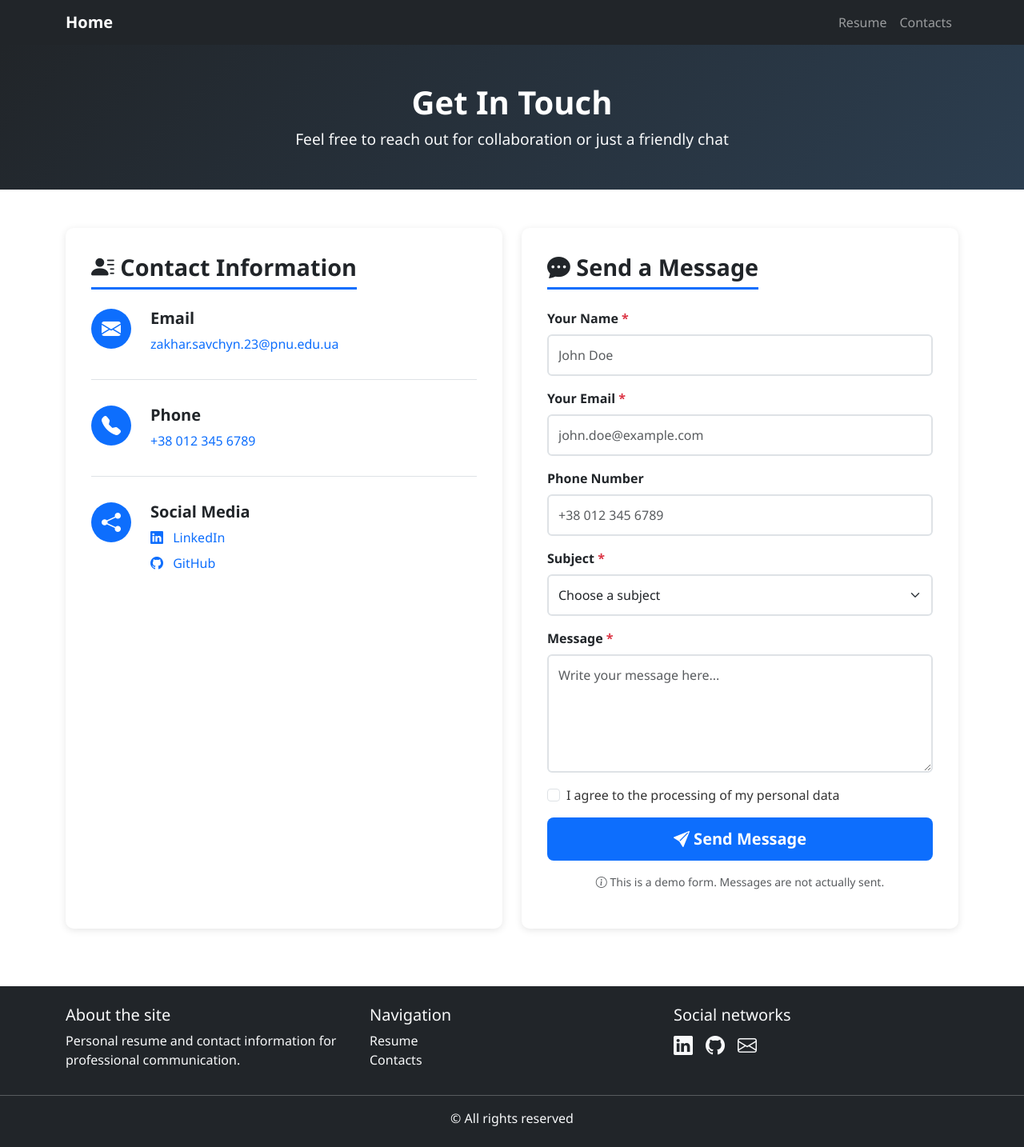
After one commit to zave52/flask-app-lab, a Flask app: template templates/contact.html in a window 1280 px wide. The commit adds this page. Shown: the whole page at 80% size. Run offline with Flask 3, Linux system fonts and the light colour scheme; the template is opened without the code that fills it, so the values that code supplies are empty.

Commit message:
Added contact.html with updated style.css

```diff
--- a/static/css/style.css
+++ b/static/css/style.css
@@ -277,6 +277,183 @@ body {
     text-decoration: underline !important;
 }
 
+.contact-header {
+    background: linear-gradient(135deg, var(--dark-color) 0%, #2c3e50 100%);
+    color: white;
+    padding: 3rem 0;
+    margin-bottom: 2rem;
+    text-align: center;
+}
+
+.contact-title {
+    font-size: 2.5rem;
+    font-weight: 700;
+    margin-bottom: 0.5rem;
+}
+
+.contact-subtitle {
+    font-size: 1.2rem;
+    color: var(--light-bg);
+    margin-bottom: 0;
+}
+
+.contact-info-section,
+.contact-form-section {
+    background: white;
+    padding: 2rem;
+    border-radius: 10px;
+    box-shadow: 0 2px 10px rgba(0, 0, 0, 0.1);
+    height: 100%;
+}
+
+.contact-item {
+    display: flex;
+    align-items: flex-start;
+    margin-bottom: 2rem;
+    padding-bottom: 2rem;
+    border-bottom: 1px solid var(--border-color);
+}
+
+.contact-item:last-child {
+    border-bottom: none;
+    margin-bottom: 0;
+    padding-bottom: 0;
+}
+
+.contact-icon {
+    width: 50px;
+    height: 50px;
+    background: var(--primary-color);
+    border-radius: 50%;
+    display: flex;
+    align-items: center;
+    justify-content: center;
+    margin-right: 1.5rem;
+    flex-shrink: 0;
+}
+
+.contact-icon i {
+    font-size: 1.5rem;
+    color: white;
+}
+
+.contact-details h5 {
+    font-weight: 700;
+    color: var(--dark-color);
+    margin-bottom: 0.5rem;
+}
+
+.contact-details a {
+    color: var(--primary-color);
+    text-decoration: none;
+    transition: color 0.3s ease;
+}
+
+.contact-details a:hover {
+    color: var(--dark-color);
+    text-decoration: underline;
+}
+
+.contact-details p {
+    margin-bottom: 0.25rem;
+}
+
+.social-links-list {
+    display: flex;
+    flex-direction: column;
+    gap: 0.5rem;
+}
+
+.social-link-item {
+    color: var(--primary-color);
+    text-decoration: none;
+    transition: all 0.3s ease;
+    display: inline-block;
+}
+
+.social-link-item:hover {
+    color: var(--dark-color);
+    transform: translateX(5px);
+}
+
+.social-link-item i {
+    margin-right: 0.5rem;
+}
+
+.contact-form .form-control,
+.contact-form .form-select {
+    border: 2px solid var(--border-color);
+    padding: 0.75rem;
+    transition: all 0.3s ease;
+}
+
+.contact-form .form-control:focus,
+.contact-form .form-select:focus {
+    border-color: var(--primary-color);
+    box-shadow: 0 0 0 0.2rem rgba(13, 110, 253, 0.25);
+}
+
+.contact-form .form-label {
+    font-weight: 600;
+    color: var(--dark-color);
+    margin-bottom: 0.5rem;
+}
+
+.contact-form textarea.form-control {
+    resize: vertical;
+}
+
+.contact-form .btn-primary {
+    background: var(--primary-color);
+    border: none;
+    padding: 0.75rem 2rem;
+    font-weight: 600;
+    transition: all 0.3s ease;
+}
+
+.contact-form .btn-primary:hover {
+    background: var(--dark-color);
+    transform: translateY(-2px);
+    box-shadow: 0 4px 12px rgba(0, 0, 0, 0.2);
+}
+
+.availability-section {
+    background: var(--light-bg);
+    padding: 2rem;
+    border-radius: 10px;
+}
+
+.availability-card {
+    text-align: center;
+    padding: 2rem;
+    background: white;
+    border-radius: 10px;
+    box-shadow: 0 2px 8px rgba(0, 0, 0, 0.1);
+    transition: all 0.3s ease;
+}
+
+.availability-card:hover {
+    transform: translateY(-5px);
+    box-shadow: 0 5px 15px rgba(0, 0, 0, 0.15);
+}
+
+.availability-card i {
+    font-size: 2.5rem;
+    color: var(--primary-color);
+    margin-bottom: 1rem;
+}
+
+.availability-card h5 {
+    font-weight: 700;
+    color: var(--dark-color);
+    margin-bottom: 0.5rem;
+}
+
+.availability-card p {
+    color: #6c757d;
+    margin-bottom: 0;
+}
+
 @media (max-width: 768px) {
     .resume-title {
         font-size: 2rem;
@@ -319,6 +496,28 @@ body {
     .nav-link.active::after {
         width: 100%;
     }
+
+    .contact-title {
+        font-size: 2rem;
+    }
+
+    .contact-subtitle {
+        font-size: 1rem;
+    }
+
+    .contact-info-section,
+    .contact-form-section {
+        padding: 1.5rem;
+    }
+
+    .contact-icon {
+        width: 40px;
+        height: 40px;
+    }
+
+    .contact-icon i {
+        font-size: 1.2rem;
+    }
 }
 
 @media print {
--- /dev/null
+++ b/templates/contact.html
@@ -0,0 +1,116 @@
+{% extends "base.html" %}
+
+{% block title %}Contact Me - Zakhar Savchyn{% endblock %}
+
+{% block content %}
+  <div class="contact-header">
+    <div class="container">
+      <h1 class="contact-title">Get In Touch</h1>
+      <p class="contact-subtitle">Feel free to reach out for collaboration or just a friendly chat</p>
+    </div>
+  </div>
+
+  <div class="container my-5">
+    <div class="row">
+      <div class="col-lg-6 mb-4">
+        <section class="contact-info-section">
+          <h2 class="section-title"><i class="bi bi-person-lines-fill"></i> Contact Information</h2>
+
+          <div class="contact-item">
+            <div class="contact-icon">
+              <i class="bi bi-envelope-fill"></i>
+            </div>
+            <div class="contact-details">
+              <h5>Email</h5>
+              <a href="mailto:zakhar.savchyn.23@pnu.edu.ua">zakhar.savchyn.23@pnu.edu.ua</a>
+            </div>
+          </div>
+
+          <div class="contact-item">
+            <div class="contact-icon">
+              <i class="bi bi-telephone-fill"></i>
+            </div>
+            <div class="contact-details">
+              <h5>Phone</h5>
+              <a href="tel:+380123456789">+38 012 345 6789</a>
+            </div>
+          </div>
+
+          <div class="contact-item">
+            <div class="contact-icon">
+              <i class="bi bi-share-fill"></i>
+            </div>
+            <div class="contact-details">
+              <h5>Social Media</h5>
+              <div class="social-links-list">
+                <a href="https://www.linkedin.com/in/zakhar-savchyn" target="_blank" class="social-link-item">
+                  <i class="bi bi-linkedin"></i> LinkedIn
+                </a>
+                <a href="https://github.com/zave52" target="_blank" class="social-link-item">
+                  <i class="bi bi-github"></i> GitHub
+                </a>
+              </div>
+            </div>
+          </div>
+        </section>
+      </div>
+
+      <div class="col-lg-6 mb-4">
+        <section class="contact-form-section">
+          <h2 class="section-title"><i class="bi bi-chat-dots-fill"></i> Send a Message</h2>
+
+          <form class="contact-form" method="post" action="#">
+            <div class="mb-3">
+              <label for="name" class="form-label">Your Name <span class="text-danger">*</span></label>
+              <input type="text" class="form-control" id="name" name="name" placeholder="John Doe" required>
+            </div>
+
+            <div class="mb-3">
+              <label for="email" class="form-label">Your Email <span class="text-danger">*</span></label>
+              <input type="email" class="form-control" id="email" name="email" placeholder="john.doe@example.com"
+                     required>
+            </div>
+
+            <div class="mb-3">
+              <label for="phone" class="form-label">Phone Number</label>
+              <input type="tel" class="form-control" id="phone" name="phone" placeholder="+38 012 345 6789">
+            </div>
+
+            <div class="mb-3">
+              <label for="subject" class="form-label">Subject <span class="text-danger">*</span></label>
+              <select class="form-select" id="subject" name="subject" required>
+                <option value="" selected disabled>Choose a subject</option>
+                <option value="job">Job Opportunity</option>
+                <option value="project">Project Collaboration</option>
+                <option value="question">General Question</option>
+                <option value="other">Other</option>
+              </select>
+            </div>
+
+            <div class="mb-3">
+              <label for="message" class="form-label">Message <span class="text-danger">*</span></label>
+              <textarea class="form-control" id="message" name="message" rows="5"
+                        placeholder="Write your message here..." required></textarea>
+            </div>
+
+            <div class="mb-3 form-check">
+              <input type="checkbox" class="form-check-input" id="privacy" name="privacy" required>
+              <label class="form-check-label" for="privacy">
+                I agree to the processing of my personal data
+              </label>
+            </div>
+
+            <button type="submit" class="btn btn-primary btn-lg w-100">
+              <i class="bi bi-send-fill"></i> Send Message
+            </button>
+
+            <p class="text-muted text-center mt-3 small">
+              <i class="bi bi-info-circle"></i> This is a demo form. Messages are not actually sent.
+            </p>
+          </form>
+        </section>
+      </div>
+    </div>
+  </div>
+
+{% endblock %}
```
